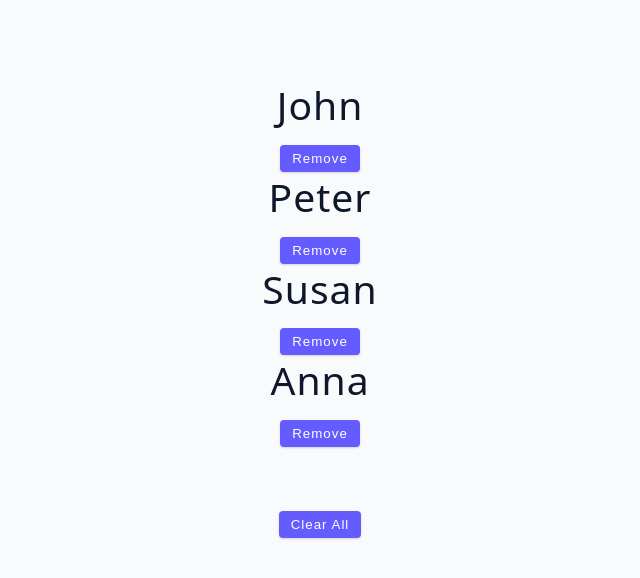
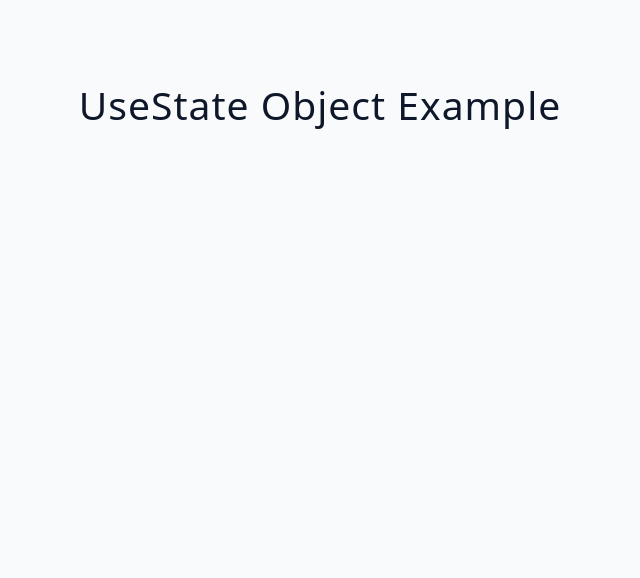
Before and after one commit to m-rokon/react-again, a React (Vite) app in the folder 03-advanced-react/: page / in a window 1280 px wide. Shown: the top 578 px of the page, without its empty margins (320-960 px from the left). Built offline with nearby package versions, Linux system fonts and the light colour scheme.

Commit message:
`useState` object example init

```diff
--- a/03-advanced-react/src/App.jsx
+++ b/03-advanced-react/src/App.jsx
@@ -1,13 +1,15 @@
 // import ErrorExample from "./tutorial/01-useState/starter/01-error-example";
-import UseStateBasics from "./tutorial/01-useState/starter/02-useState-basics";
-import UseStateArray from "./tutorial/01-useState/starter/03-useState-array";
+// import UseStateBasics from "./tutorial/01-useState/starter/02-useState-basics";
+// import UseStateArray from "./tutorial/01-useState/starter/03-useState-array";
+import UseStateObject from "./tutorial/01-useState/starter/04-useState-object";
 
 function App() {
     return (
         <div className="container">
             {/* <ErrorExample /> */}
             {/* <UseStateBasics /> */}
-			<UseStateArray />
+            {/* <UseStateArray /> */}
+            <UseStateObject />
         </div>
     );
 }
```
Lines whose indentation alone changed are shown as unchanged.
